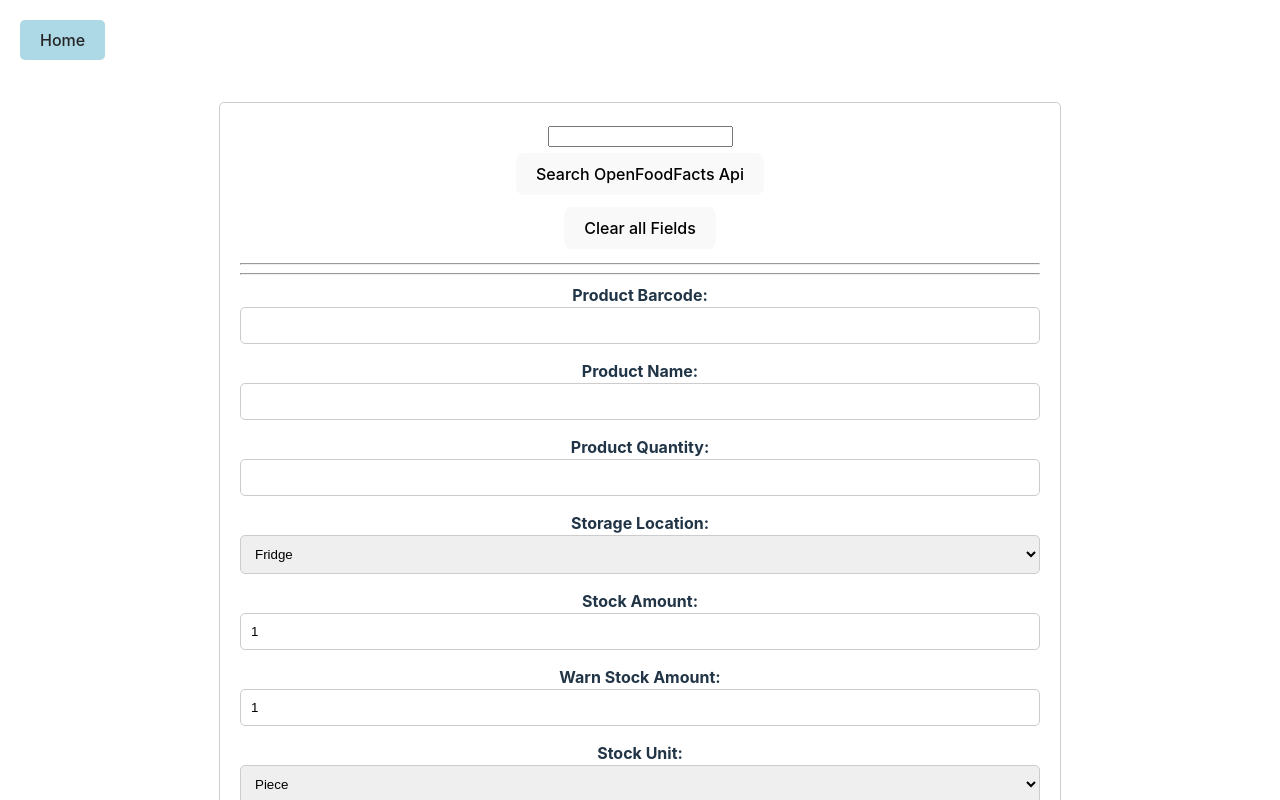
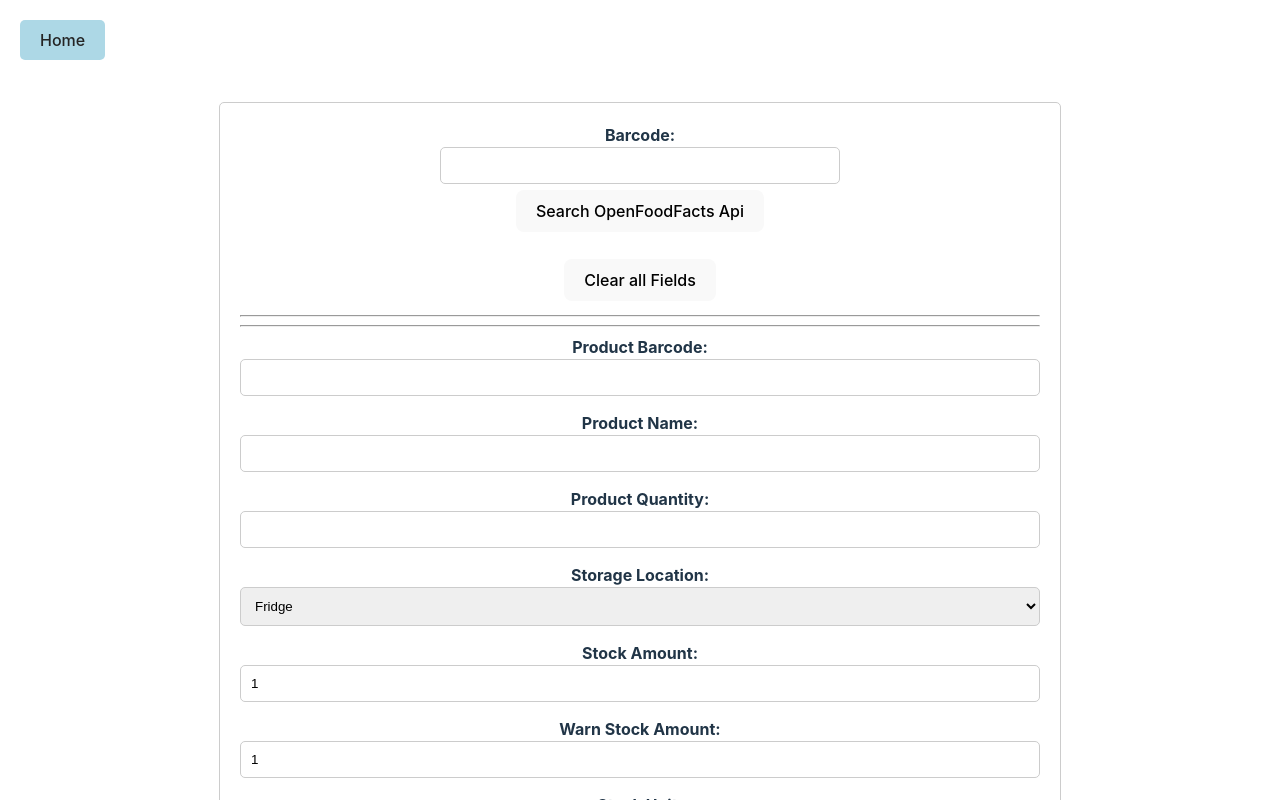
Before and after one commit to Ben-21/fridge-manager, a React (Vite) app in the folder frontend/: page /add in a window 1280 px wide. Shown: the top 800 px of the page. Built offline with nearby package versions, Linux system fonts and the light colour scheme; the HTML template or start-up script is replaced by a standard one.

Commit message:
change some names and styling

```diff
--- a/frontend/src/components/FetchItem.tsx
+++ b/frontend/src/components/FetchItem.tsx
@@ -2,6 +2,7 @@ import axios from "axios";
 import {Item} from "../models/models.ts";
 import {toast} from "react-toastify";
 import React, {useState} from "react";
+import styled from "@emotion/styled";
 
 
 type Props = {
@@ -35,10 +36,38 @@ export default function FetchItem(props: Props) {
 
 
     return (
-        <form id="barcodeForm" onSubmit={handleSubmit}>
-            <input name={"barcode"} type={"text"} value={barcode} onChange={(event) => setBarcode(event.target.value)}/>
-            <br/>
-            <button type={"submit"}>Search Database</button>
-        </form>
+        <Form id="barcodeForm" onSubmit={handleSubmit}>
+            <FormGroup>
+                <label htmlFor="barcode">Barcode:</label>
+                <br/>
+                <input name={"barcode"} type={"text"} value={barcode}
+                       onChange={(event) => setBarcode(event.target.value)}/>
+                <br/>
+                <button type={"submit"}>Search Database</button>
+            </FormGroup>
+        </Form>
     )
 }
+
+const Form = styled.form`
+  display: flex;
+  flex-direction: column;
+
+`;
+
+const FormGroup = styled.div`
+  margin-bottom: 15px;
+
+  label {
+    font-weight: bold;
+  }
+
+  input,
+  select {
+    width: 50%;
+    padding: 10px;
+    border: 1px solid #ccc;
+    border-radius: 5px;
+    box-sizing: border-box;
+  }
+`;
--- a/frontend/src/components/FetchOpenFoodFactsItem.tsx
+++ b/frontend/src/components/FetchOpenFoodFactsItem.tsx
@@ -2,6 +2,7 @@ import axios from "axios";
 import {OpenFoodFactsItem} from "../models/models.ts";
 import {useState} from "react";
 import {toast} from "react-toastify";
+import styled from "@emotion/styled";
 
 
 type Props = {
@@ -17,10 +18,10 @@ export default function FetchOpenFoodFactsItem(props: Props) {
             .get("/api/items/openfoodapi/" + barcode)
             .then((response) => response.data)
             .then((data) => {
-                if(data.status === 0) {
+                if (data.status === 0) {
                     toast.error(data.status_verbose);
-                } else{
-                props.fetchData(data);
+                } else {
+                    props.fetchData(data);
                 }
             })
             .catch(console.error)
@@ -29,10 +30,37 @@ export default function FetchOpenFoodFactsItem(props: Props) {
 
 
     return (
-        <form id="barcodeForm" onSubmit={handleSubmit}>
-            <input name="barcode" type="text" value={barcode} onChange={(event) => setBarcode(event.target.value)}/>
-            <br/>
-            <button type={"submit"}>Search OpenFoodFacts Api</button>
-        </form>
+        <Form id="barcodeForm" onSubmit={handleSubmit}>
+            <FormGroup>
+                <label htmlFor="barcode">Barcode:</label>
+                <br/>
+                <input name="barcode" type="text" value={barcode} onChange={(event) => setBarcode(event.target.value)}/>
+                <br/>
+                <button type={"submit"}>Search OpenFoodFacts Api</button>
+            </FormGroup>
+        </Form>
     )
 }
+
+const Form = styled.form`
+  display: flex;
+  flex-direction: column;
+
+`;
+
+const FormGroup = styled.div`
+  margin-bottom: 15px;
+
+  label {
+    font-weight: bold;
+  }
+
+  input,
+  select {
+    width: 50%;
+    padding: 10px;
+    border: 1px solid #ccc;
+    border-radius: 5px;
+    box-sizing: border-box;
+  }
+`;
--- a/frontend/src/components/ItemCard.tsx
+++ b/frontend/src/components/ItemCard.tsx
@@ -47,11 +47,11 @@ export default function ItemCard(props: Props) {
 const Container = styled.div`
   display: flex;
   flex-direction: column;
-  align-items: center; /* Center the content horizontally */
+  align-items: center;
 `;
 
 const Fieldset = styled.fieldset`
-  border: 1px solid #ccc; /* Add your border style here */
+  border: 1px solid #ccc;
   border-radius: 5px;
-  padding: 10px; /* Adjust the padding as needed */
+  padding: 10px;
 `;
--- a/frontend/src/pages/AddItem.tsx
+++ b/frontend/src/pages/AddItem.tsx
@@ -183,6 +183,6 @@ const FormGroup = styled.div`
     padding: 10px;
     border: 1px solid #ccc;
     border-radius: 5px;
-    box-sizing: border-box; /* Add this line */
+    box-sizing: border-box;
   }
 `;
--- a/frontend/src/pages/Home.tsx
+++ b/frontend/src/pages/Home.tsx
@@ -59,8 +59,8 @@ export default function Home() {
 }
 
 const ItemCardContainer = styled.fieldset`
-  border: 5px solid #ccc; /* Add your desired border style */
+  border: 5px solid #ccc;
   border-radius: 5px;
-  margin: 10px; /* Add margin for spacing */
-  padding: 10px; /* Add padding as needed */
+  margin: 10px;
+  padding: 10px;
 `;
--- a/frontend/src/pages/UpdateItem.tsx
+++ b/frontend/src/pages/UpdateItem.tsx
@@ -170,6 +170,6 @@ const FormGroup = styled.div`
     padding: 10px;
     border: 1px solid #ccc;
     border-radius: 5px;
-    box-sizing: border-box; /* Add this line */
+    box-sizing: border-box;
   }
 `;
```
Also changed, not shown: frontend/src/components/ListItems.tsx (line endings or trailing spaces).
